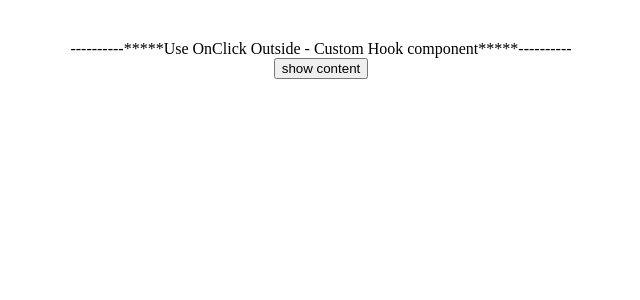
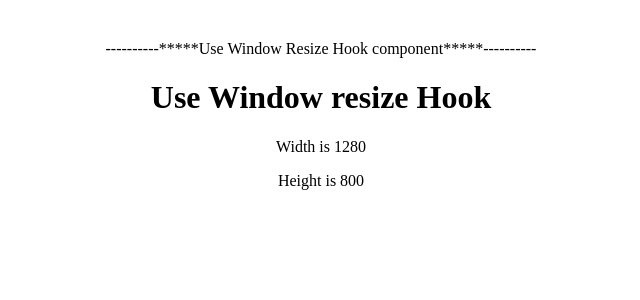
Before and after one commit to miladmo68/25-projects, a React (Vite) app: page / in a window 1280 px wide. Shown: the top 300 px of the page, without its empty margins (319-959 px from the left). Built offline with nearby package versions, Linux system fonts and the light colour scheme.

Commit message:
Use Window resize Hook

```diff
--- a/src/App.jsx
+++ b/src/App.jsx
@@ -18,6 +18,7 @@
 import FeatureFlags from "./components/feature-flag";
 import UseFetchHookTest from "./components/use-fetch/test";
 import UseOnClickOutsideTest from "./components/use-outside-click/test";
+import UseWindowResizeTest from "./components/use-window-resize/test";
 
 function App() {
   return (
@@ -65,9 +66,11 @@
       </FeatureFlagGlobalState>
       ----------*****UseFetch - Custom Hook component*****----------
       <UseFetchHookTest />
-       */}
       ----------*****Use OnClick Outside - Custom Hook component*****----------
       <UseOnClickOutsideTest />
+      */}
+      ----------*****Use Window Resize Hook component*****----------
+      <UseWindowResizeTest />
     </div>
   );
 }
--- /dev/null
+++ b/src/components/use-window-resize/index.jsx
@@ -0,0 +1,28 @@
+import { useLayoutEffect } from "react";
+import { useState } from "react";
+
+export default function useWindowResize() {
+  const [windowSize, setWindowSize] = useState({
+    width: 0,
+    height: 0,
+  });
+
+  function handleResize() {
+    setWindowSize({
+      width: window.innerWidth,
+      height: window.innerHeight,
+    });
+  }
+
+  useLayoutEffect(() => {
+    handleResize();
+
+    window.addEventListener("resize", handleResize);
+
+    return () => {
+      window.removeEventListener("resize", handleResize);
+    };
+  }, []);
+
+  return windowSize;
+}
--- /dev/null
+++ b/src/components/use-window-resize/test.jsx
@@ -0,0 +1,14 @@
+import useWindowResize from ".";
+
+export default function UseWindowResizeTest() {
+  const windowSize = useWindowResize();
+  const { width, height } = windowSize;
+
+  return (
+    <div>
+      <h1>Use Window resize Hook</h1>
+      <p>Width is {width}</p>
+      <p>Height is {height}</p>
+    </div>
+  );
+}
```
